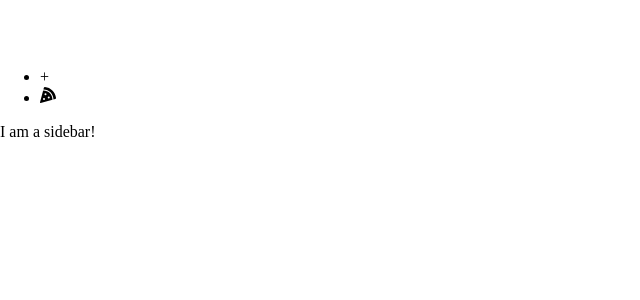
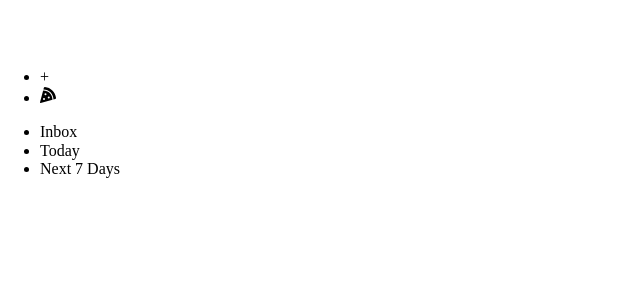
Before and after one commit to droman21/agenda_champ_app, a React (Create React App) app in the folder my-app/: page / in a window 1280 px wide. Shown: the top 300 px of the page, without its empty margins (0-640 px from the left). Built offline with nearby package versions, Linux system fonts and the light colour scheme.

Commit message:
Added first content to sidebar.js

```diff
--- a/my-app/public/index.html
+++ b/my-app/public/index.html
@@ -1,19 +1,16 @@
 <!DOCTYPE html>
 <html lang="en">
-
 <head>
   <meta charset="utf-8">
   <meta name="viewport" content="width=device-width, initial-scale=1, shrink-to-fit=no">
   <link rel="stylesheet" href="https://cdnjs.cloudflare.com/ajax/libs/normalize/8.0.1/normalize.min.css"
     integrity="sha256-l85OmPOjvil/SOvVt3HnSSjzF1TUMyT9eV0c2BzEGzU=" crossorigin="anonymous" />
-  <title>Todoist</title>
+  <title>Todoist App</title>
 </head>
-
 <body>
   <noscript>
     You need to enable JavaScript to run this app. Thank you.
   </noscript>
   <div id="root"></div>
 </body>
-
 </html>
--- a/my-app/src/components/layout/Sidebar.js
+++ b/my-app/src/components/layout/Sidebar.js
@@ -1,4 +1,10 @@
 import React from 'react';
 
 
-export const Sidebar = () => <p>I am a sidebar!</p>;
+export const Sidebar = () => <div className="sidebar" data-testid="sidebar">
+    <ul className="sidebar_generic">
+        <li>Inbox</li>
+        <li>Today</li>
+        <li>Next 7 Days</li>
+    </ul>
+</div>
```
